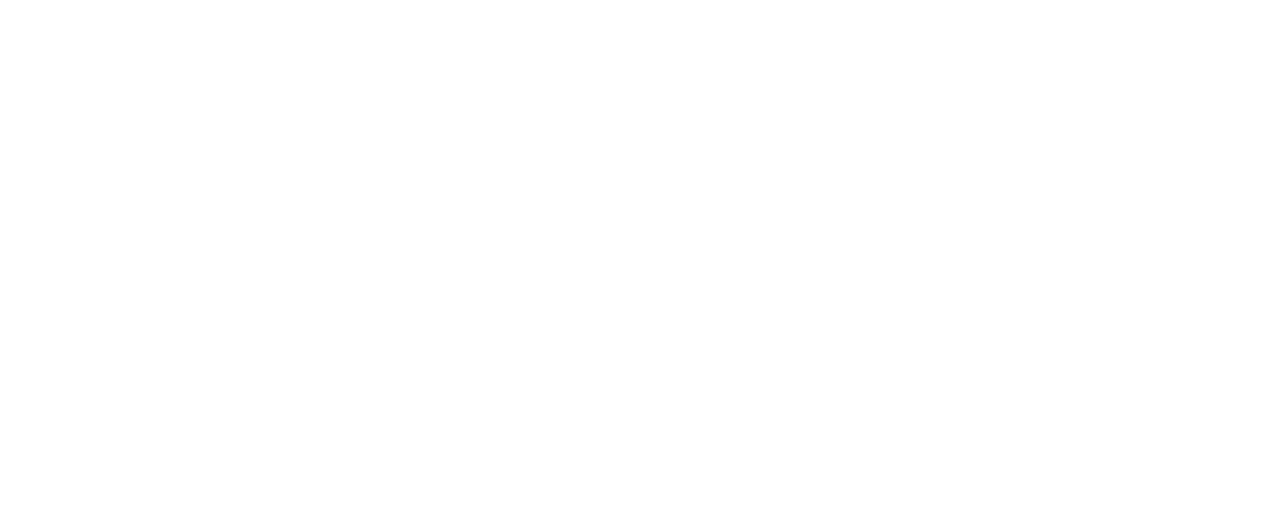
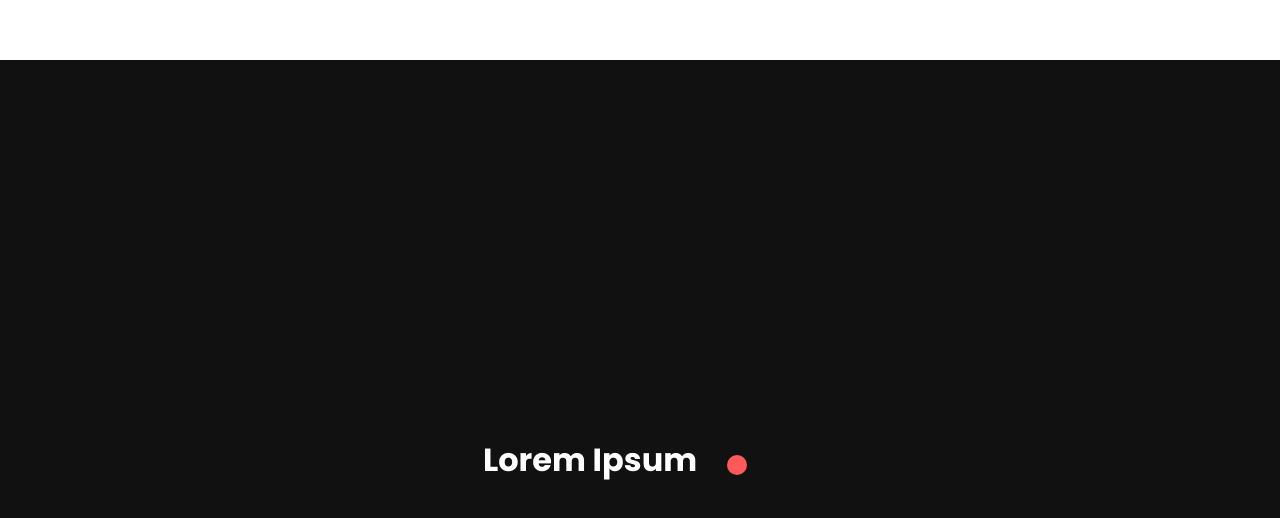
Before and after one commit to takayukiimagawa/React01, a React (Create React App) app: page / in a window 1280 px wide. Shown: the part 1780-2298 px from the top of the page. Before the commit the page ends 1840 px from the top, so only its background shows below. Built offline with nearby package versions, Linux system fonts and the light colour scheme.

Commit message:
added lorem section

```diff
--- a/src/components/hello.jsx
+++ b/src/components/hello.jsx
@@ -1,6 +1,7 @@
 import React, { Component } from "react";
 import Hero from "./hero";
 import About from "./about";
+import Lorem from "./lorem";
 
 class Hello extends Component {
   state = {
@@ -27,6 +28,7 @@
         </div>
         <Hero />
         <About />
+        <Lorem />
       </div>
     );
   }
--- /dev/null
+++ b/src/components/lorem.jsx
@@ -0,0 +1,14 @@
+import React from "react";
+
+const Lorem = () => {
+  return (
+    <div className="lorem-section">
+      <h1>Lorem Ipsum</h1>
+      <svg height="100" width="100">
+        <circle id="circle" cx="40" cy="55" r="10" fill="#ff5959" />
+      </svg>
+    </div>
+  );
+};
+
+export default Lorem;
--- a/src/index.css
+++ b/src/index.css
@@ -132,4 +132,21 @@
   margin: 10vh auto 0 auto;
   background: #111;
 }
+
+body .lorem-section,
+html .lorem-section {
+  width: 100%;
+  height: 100vh;
+  color: #fff;
+  background: #111;
+  display: -webkit-box;
+  display: -ms-flexbox;
+  display: flex;
+  -webkit-box-pack: center;
+      -ms-flex-pack: center;
+          justify-content: center;
+  -webkit-box-align: center;
+      -ms-flex-align: center;
+          align-items: center;
+}
 /*# sourceMappingURL=index.css.map */
--- a/src/index.scss
+++ b/src/index.scss
@@ -88,4 +88,13 @@
       background: #111;
     }
   }
+  .lorem-section {
+    width: 100%;
+    height: 100vh;
+    color: #fff;
+    background: #111;
+    display: flex;
+    justify-content: center;
+    align-items: center;
+  }
 }
```
Also changed, not shown: 1 other file (tests, documents, lock files or other folders).
